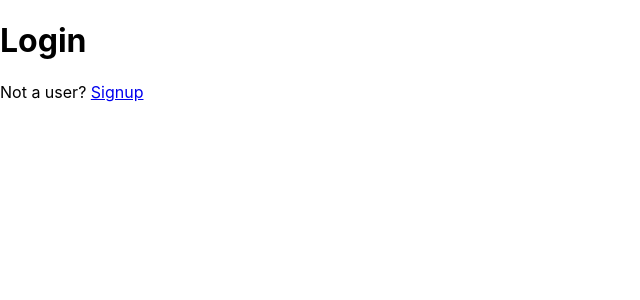
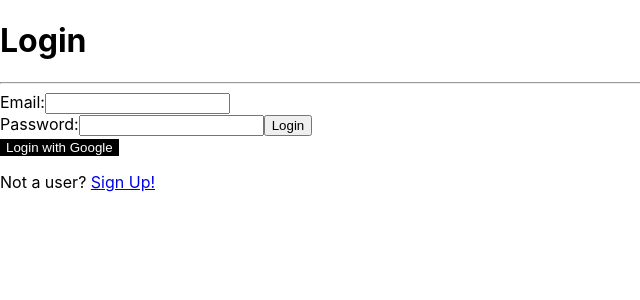
Before and after one commit to ronnyvictor/firebase-auth, a React (Create React App) app: page / in a window 1280 px wide. Shown: the top 300 px of the page, without its empty margins (0-640 px from the left). Built offline with nearby package versions, Linux system fonts and the light colour scheme.

Commit message:
added login and sign up with Google

```diff
--- a/src/App.js
+++ b/src/App.js
@@ -8,9 +8,9 @@ function App() {
 	const [user, setUser] = useState()
   return (
 		<Routes>
-			<Route path='/login' element={<Login />} />
+			<Route path='/login' element={<Login setUser={setUser} />} />
 			<Route path='/signup' element={<Signup setUser={setUser} />} />
-			<Route path='/' element={user ? <Welcome /> : <Login />} />
+			<Route path='/' element={user ? <Welcome user={user} /> : <Login setUser={setUser} />} />
 		</Routes>
 	)
 }
--- a/src/scenes/Login.js
+++ b/src/scenes/Login.js
@@ -1,11 +1,68 @@
-import { Link } from 'react-router-dom'
+import { Link, useNavigate } from 'react-router-dom'
+import { useState } from 'react'
+import {
+	getAuth,
+	signInWithEmailAndPassword,
+	GoogleAuthProvider,
+	signInWithPopup,
+} from 'firebase/auth'
+import { app } from '../ConnectAuth'
 
-function Login() {
+function Login({ setUser }) {
+	const [email, setEmail] = useState('')
+	const [password, setPassword] = useState('')
+	const navigate = useNavigate()
+	const provider = new GoogleAuthProvider()
+	const auth = getAuth(app)
+	const handleFormSubmit = (e) => {
+		e.preventDefault()
+		signInWithEmailAndPassword(auth, email, password)
+			.then((result) => {
+				setUser(result.user)
+				navigate('/')
+			})
+			.catch(alert)
+	}
+	const handleGoogleLogin = () => {
+		signInWithPopup(auth, provider)
+			.then((result) => {
+				setUser(result.user)
+				navigate('/')
+			})
+			.catch(alert)
+	}
 	return (
 		<>
 			<h1>Login</h1>
+			<hr />
+			<form onSubmit={handleFormSubmit}>
+				<label>
+					Email:
+					<input
+						type='email'
+						value={email}
+						onChange={(e) => setEmail(e.target.value)}
+					/>
+				</label>
+				<br />
+				<label>
+					Password:
+					<input
+						type='password'
+						value={password}
+						onChange={(e) => setPassword(e.target.value)}
+					/>
+				</label>
+				<input type='submit' value='Login' />
+			</form>
+			<button
+				onClick={handleGoogleLogin}
+				style={{ backgroundColor: 'black', color: 'white', border: 'none' }}
+			>
+				Login with Google
+			</button>
 			<p>
-				Not a user? <Link to='/signup'>Signup</Link>
+				Not a user? <Link to='/signup'>Sign Up!</Link>
 			</p>
 		</>
 	)
--- a/src/scenes/Signup.js
+++ b/src/scenes/Signup.js
@@ -1,16 +1,30 @@
 import { Link, useNavigate } from 'react-router-dom'
 import { useState } from 'react'
-import { getAuth, createUserWithEmailAndPassword } from 'firebase/auth'
+import {
+	getAuth,
+	createUserWithEmailAndPassword,
+	GoogleAuthProvider,
+	signInWithPopup,
+} from 'firebase/auth'
 import { app } from '../ConnectAuth'
 
 function Signup({ setUser }) {
 	const [email, setEmail] = useState('')
 	const [password, setPassword] = useState('')
 	const navigate = useNavigate()
+	const provider = new GoogleAuthProvider()
+	const auth = getAuth(app)
 	const handleFormSubmit = (e) => {
 		e.preventDefault()
-		const auth = getAuth(app)
 		createUserWithEmailAndPassword(auth, email, password)
+			.then((result) => {
+				setUser(result.user)
+				navigate('/')
+			})
+			.catch(alert)
+	}
+	const handleGoogleLogin = () => {
+		signInWithPopup(auth, provider)
 			.then((result) => {
 				setUser(result.user)
 				navigate('/')
@@ -41,8 +55,14 @@ function Signup({ setUser }) {
 				</label>
 				<input type='submit' value='Sign Up' />
 			</form>
+			<button
+				onClick={handleGoogleLogin}
+				style={{ backgroundColor: 'black', color: 'white', border: 'none' }}
+			>
+				Sign up with Google
+			</button>
 			<p>
-				Already a user? <Link to='/login'>Login</Link>
+				Already a user? <Link to='/login'>Login!</Link>
 			</p>
 		</>
 	)
--- a/src/scenes/Welcome.js
+++ b/src/scenes/Welcome.js
@@ -1,7 +1,10 @@
-function Welcome() {
+function Welcome({ user }) {
+	console.log(user) //email, displayName, photoURL
 	return (
 		<>
 			<h1>Welcome</h1>
+      <h2>{user.displayName || user.email}</h2>
+      {user.photoURL && <img src={user.photoURL} alt="Profile of logged in user" />}
 		</>
 	)
 }
```
